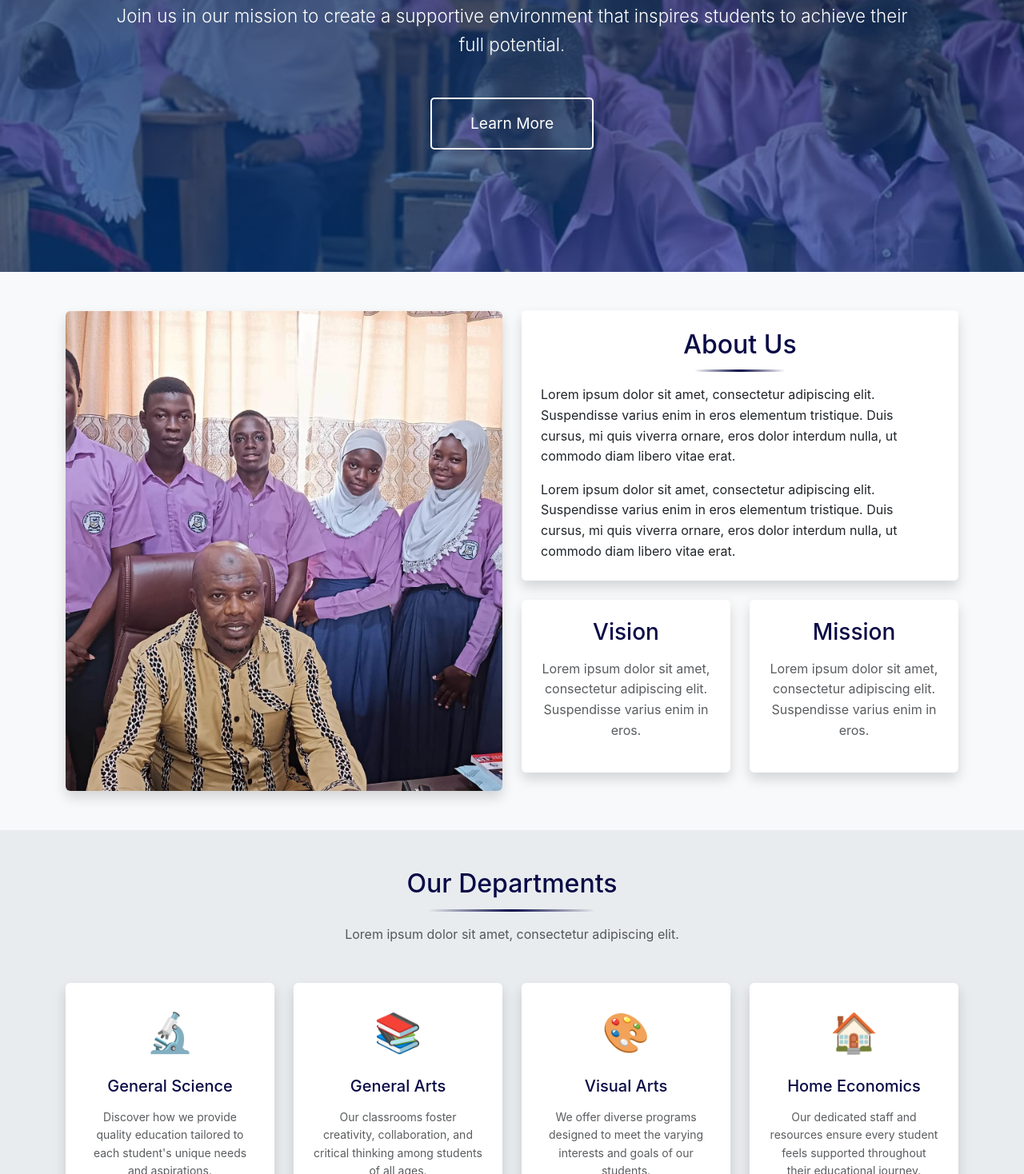
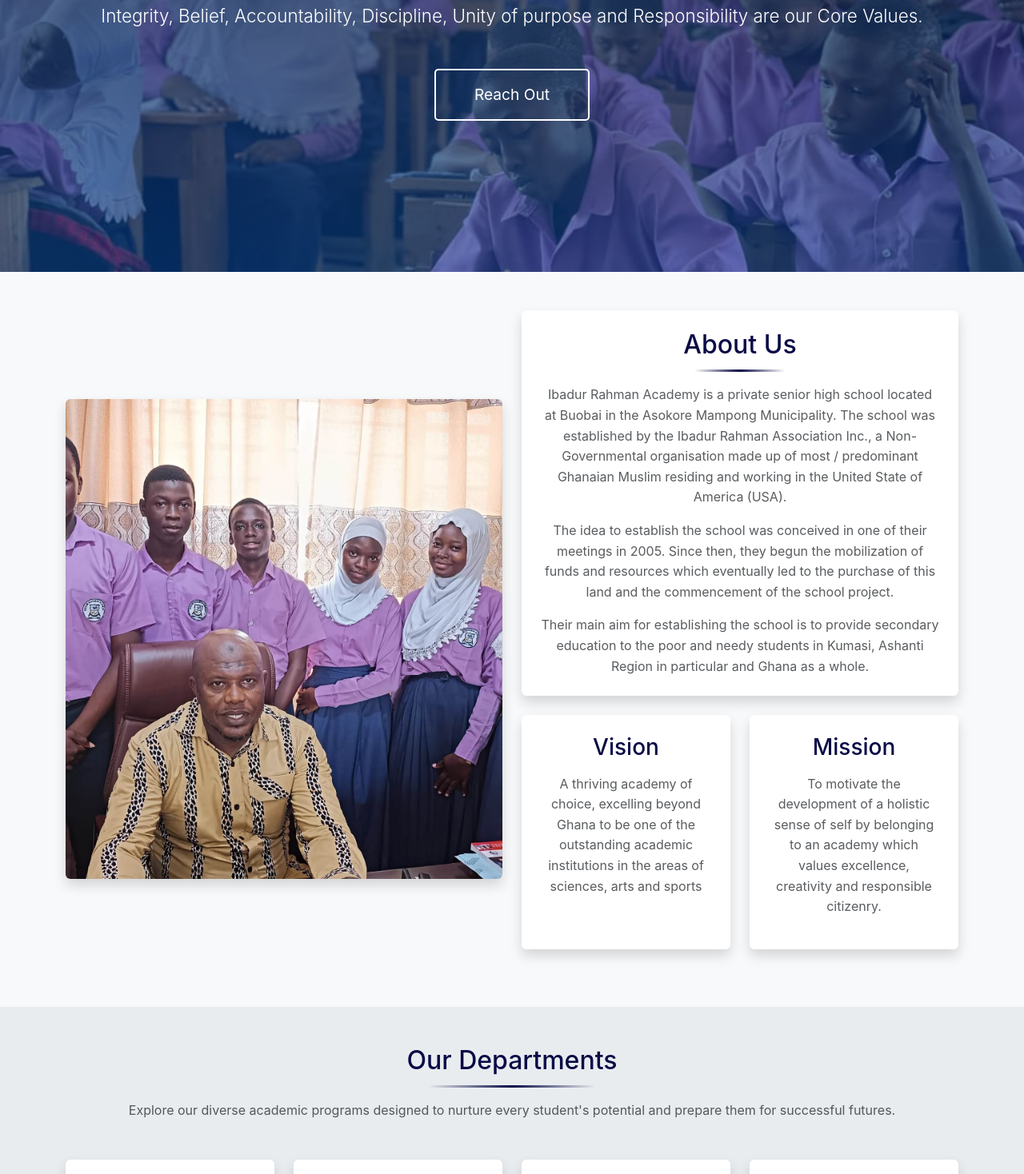
Before and after one commit to AmurdAmzer/IbassWeb-Redesign, a Next.js app in the folder frontend/: page / in a window 1280 px wide. Shown: the part 422-1890 px from the top of the page at 80% size. Built offline with nearby package versions, Linux system fonts and the light colour scheme.

Commit message:
added contents

```diff
--- a/frontend/src/app/page.js
+++ b/frontend/src/app/page.js
@@ -9,22 +9,22 @@ export default function Home() {
     {
       icon: '🔬',
       title: 'General Science',
-      description: 'Discover how we provide quality education tailored to each student\'s unique needs and aspirations.'
+      description: 'Preparing future doctors, engineers, and scientists through comprehensive study of Biology, Chemistry, Physics, and Mathematics.'
     },
     {
       icon: '📚',
       title: 'General Arts',
-      description: 'Our classrooms foster creativity, collaboration, and critical thinking among students of all ages.'
+      description: 'Developing critical thinkers and communicators through Literature, History, Geography, Economics, and Languages.'
     },
     {
       icon: '🎨',
       title: 'Visual Arts',
-      description: 'We offer diverse programs designed to meet the varying interests and goals of our students.'
+      description: 'Nurturing creative talent through Graphic Design, Textiles, Ceramics, Picture Making, and Art.'
     },
     {
       icon: '🏠',
       title: 'Home Economics',
-      description: 'Our dedicated staff and resources ensure every student feels supported throughout their educational journey.'
+      description: 'Developing essential life skills through practical learning in nutrition, textiles, and home management.'
     }
   ]
 
@@ -53,25 +53,25 @@ export default function Home() {
     {
       name: 'Mr. Bashiru Shehu',
       position: 'Headmaster',
-      description: 'Lorem ipsum dolor sit amet, consectetur adipiscing elit. Suspendisse varius enim in eros elementum tristique.',
+      description: 'With over 15 years in educational leadership, Mr. Shehu brings vision and innovation to guide our school towards academic excellence and holistic student development.',
       image: '/images/headmaster.jpg'
     },
     {
       name: 'Mr. Umar Ali',
       position: 'Assistant Headmaster',
-      description: 'Lorem ipsum dolor sit amet, consectetur adipiscing elit. Suspendisse varius enim in eros elementum tristique.',
+      description: 'A dedicated educator with expertise in curriculum development and student affairs, ensuring our academic programs meet the highest standards of quality education.',
       image: '/images/assistant1.jpg'
     },
     {
       name: 'Mrs. Mariam Issah',
       position: 'Assistant Headmistress',
-      description: 'Lorem ipsum dolor sit amet, consectetur adipiscing elit. Suspendisse varius enim in eros elementum tristique.',
+      description: 'Passionate about student welfare and academic support, Mrs. Issah oversees pastoral care and creates a nurturing environment for all students to thrive.',
       image: '/images/assistant2.jpg'
     },
     {
       name: 'Ustaaz',
       position: 'Imaam',
-      description: 'Lorem ipsum dolor sit amet, consectetur adipiscing elit. Suspendisse varius enim in eros elementum tristique.',
+      description: 'Our spiritual guide who provides Islamic education and moral guidance, helping students develop strong character and values alongside their academic pursuits.',
       image: '/images/ustaaz.jpg'
     }
   ]
@@ -101,18 +101,17 @@ export default function Home() {
               <Row>
                 {/* About Us Card */}
                 <Col md={12} className="mb-4">
-                  <Card className="h-100 border-0 shadow">
+                  <Card className="h-100 text-center border-0 shadow">
                     <Card.Body className="p-4">
                       <h2 className="text-center mb-3" style={{background: 'linear-gradient(to right, transparent, var(--school-blue), transparent) no-repeat bottom', backgroundSize: '80% 3px', paddingBottom: '15px', width: 'fit-content', margin: '0 auto 1rem auto'}}>About Us</h2>
-                      <p className="mb-3">
-                        Lorem ipsum dolor sit amet, consectetur adipiscing elit. Suspendisse varius
-                        enim in eros elementum tristique. Duis cursus, mi quis viverra ornare, eros
-                        dolor interdum nulla, ut commodo diam libero vitae erat.
+                      <p className="mb-3 text-muted">
+                      Ibadur Rahman Academy is a private senior high school located at Buobai in the Asokore Mampong Municipality. The school was established by the Ibadur Rahman Association Inc., a Non-Governmental organisation made up of most / predominant Ghanaian Muslim residing and working in the United State of America (USA).
                       </p>
-                      <p className="mb-0">
-                        Lorem ipsum dolor sit amet, consectetur adipiscing elit. Suspendisse varius
-                        enim in eros elementum tristique. Duis cursus, mi quis viverra ornare, eros
-                        dolor interdum nulla, ut commodo diam libero vitae erat.
+                      <p className="mb-3 text-muted">
+                      The idea to establish the school was conceived in one of their meetings in 2005. Since then, they begun the mobilization of funds and resources which eventually led to the purchase of this land and the commencement of the school project.
+                      </p>
+                      <p className="mb-0 text-muted">
+                      Their main aim for establishing the school is to provide secondary education to the poor and needy students in Kumasi, Ashanti Region in particular and Ghana as a whole.
                       </p>
                     </Card.Body>
                   </Card>
@@ -124,7 +123,7 @@ export default function Home() {
                     <Card.Body className="p-4">
                       <h3 className="mb-3" style={{ color: 'var(--school-blue)' }}>Vision</h3>
                       <p className="text-muted">
-                        Lorem ipsum dolor sit amet, consectetur adipiscing elit. Suspendisse varius enim in eros.
+                      A thriving academy of choice, excelling beyond Ghana to be one of the outstanding academic institutions in the areas of sciences, arts and sports
                       </p>
                     </Card.Body>
                   </Card>
@@ -136,7 +135,7 @@ export default function Home() {
                     <Card.Body className="p-4">
                       <h3 className="mb-3" style={{ color: 'var(--school-blue)' }}>Mission</h3>
                       <p className="text-muted">
-                        Lorem ipsum dolor sit amet, consectetur adipiscing elit. Suspendisse varius enim in eros.
+                        To motivate the development of a holistic sense of self by belonging to an academy which values excellence, creativity and responsible citizenry.
                       </p>
                     </Card.Body>
                   </Card>
@@ -151,8 +150,8 @@ export default function Home() {
       <section className="py-5" style={{backgroundColor: '#e9ecef'}}>
         <Container>
           <h2 className="text-center mb-3" style={{background: 'linear-gradient(to right, transparent, var(--school-blue), transparent) no-repeat bottom', backgroundSize: '80% 3px', paddingBottom: '15px', width: 'fit-content', margin: '0 auto 1rem auto'}}>Our Departments</h2>
-          <p className="text-center text-muted mb-5">
-            Lorem ipsum dolor sit amet, consectetur adipiscing elit.
+          <p className="text-center text-muted mb-5 px-3">
+          Explore our diverse academic programs designed to nurture every student's potential and prepare them for successful futures.
           </p>
           <Row>
             {departments.map((dept, index) => (
@@ -168,7 +167,6 @@ export default function Home() {
             ))}
           </Row>
           <div className="text-center mt-4">
-            <p className="mb-4">Lorem ipsum dolor sit amet, consectetur adipiscing elit.</p>
             <Button
               variant="primary"
               size="lg"
@@ -217,8 +215,8 @@ export default function Home() {
       <section className="py-5 bg-light">
         <Container>
           <h2 className="text-center mb-3" style={{background: 'linear-gradient(to right, transparent, var(--school-blue), transparent) no-repeat bottom', backgroundSize: '80% 3px', paddingBottom: '15px', width: 'fit-content', margin: '0 auto 1rem auto'}}>Our Leadership</h2>
-          <p className="text-center text-muted mb-5">
-            Lorem ipsum dolor sit amet, consectetur adipiscing elit.
+          <p className="text-center text-muted mb-5 px-3">
+          Meet our dedicated team of experienced educators and administrators committed to academic excellence and student success.
           </p>
           <Row>
             {leadership.map((leader, index) => (
@@ -248,7 +246,6 @@ export default function Home() {
             ))}
           </Row>
           <div className="text-center mt-4">
-            <p className="mb-3">Lorem ipsum dolor sit amet, consectetur adipiscing elit.</p>
           </div>
           <h3 className="text-center mb-5">Contact Us</h3>
         </Container>
--- a/frontend/src/components/Hero.js
+++ b/frontend/src/components/Hero.js
@@ -6,7 +6,7 @@ export default function Hero() {
     {
       title: "Welcome to",
       titleHighlight: "IBADUR RAHMAN ACADEMY",
-      description: "Welcome to Ibadur Rahman School, where we nurture curiosity and foster a love for learning. Join us in our mission to create a supportive environment that inspires students to achieve their full potential.",
+      description: "Integrity, Belief, Accountability, Discipline, Unity of purpose and Responsibility are our Core Values",
       image: "/images/hero-bg.jpg"
     },
     {
@@ -60,11 +60,7 @@ export default function Hero() {
           <p
             className="lead mb-5 text-white"
             style={{ fontSize: 'clamp(1rem, 3.5vw, 1.4rem)', lineHeight: '1.6' }}>
-              Welcome to Ibadur Rahman School, where we nurture curiosity and foster a love for learning.
-              <br />
-              Join us in our mission to create a supportive environment that inspires students to achieve their
-              <br />
-              full potential.
+              Integrity, Belief, Accountability, Discipline, Unity of purpose and Responsibility are our Core Values.
           </p>
           <button
             className="btn btn-lg px-5 py-3"
@@ -76,7 +72,7 @@ export default function Hero() {
               fontSize: '1.2rem'
             }}
           >
-            Learn More
+            Reach Out
           </button>
         </div>
       </Container>
```
